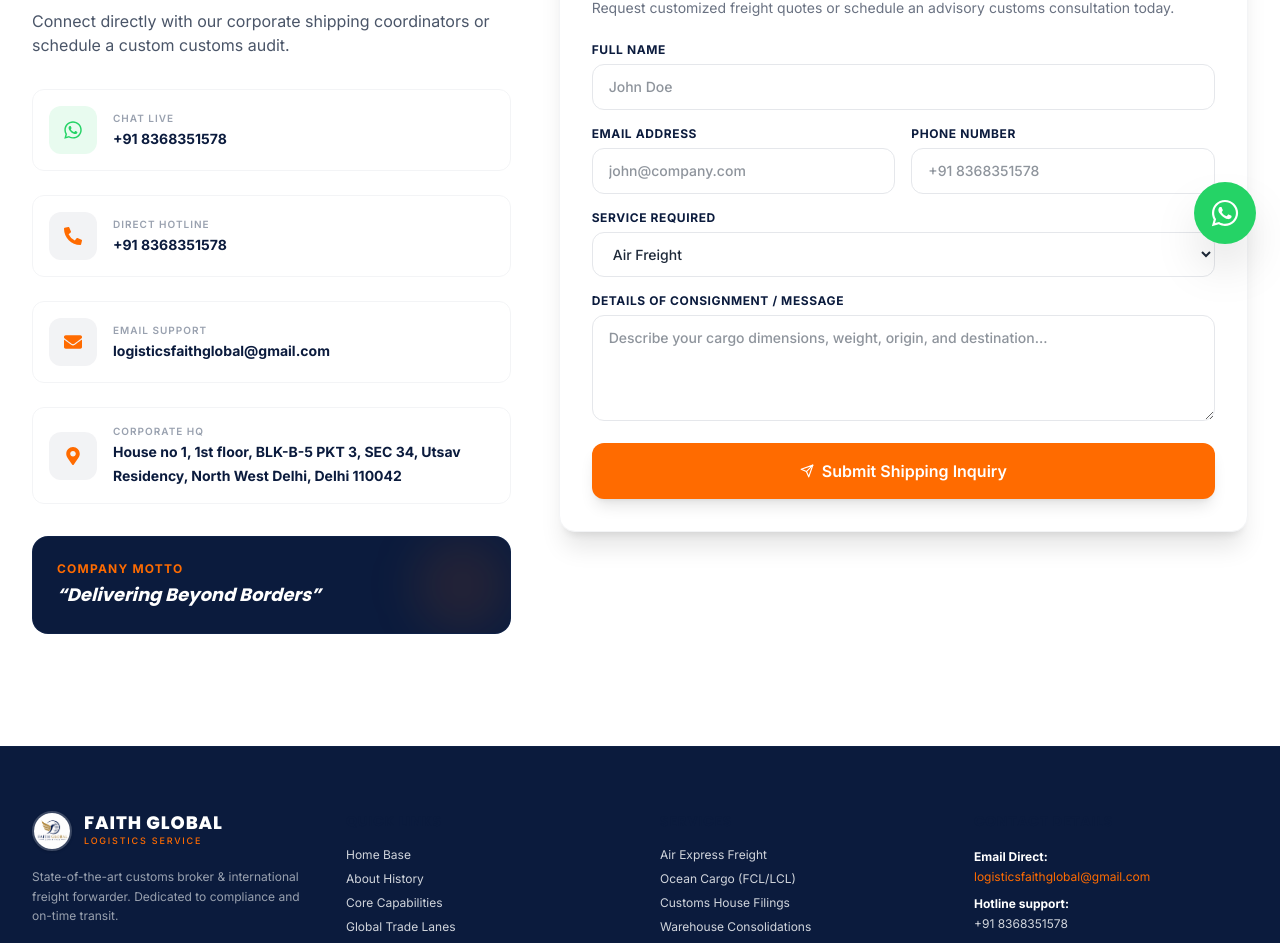
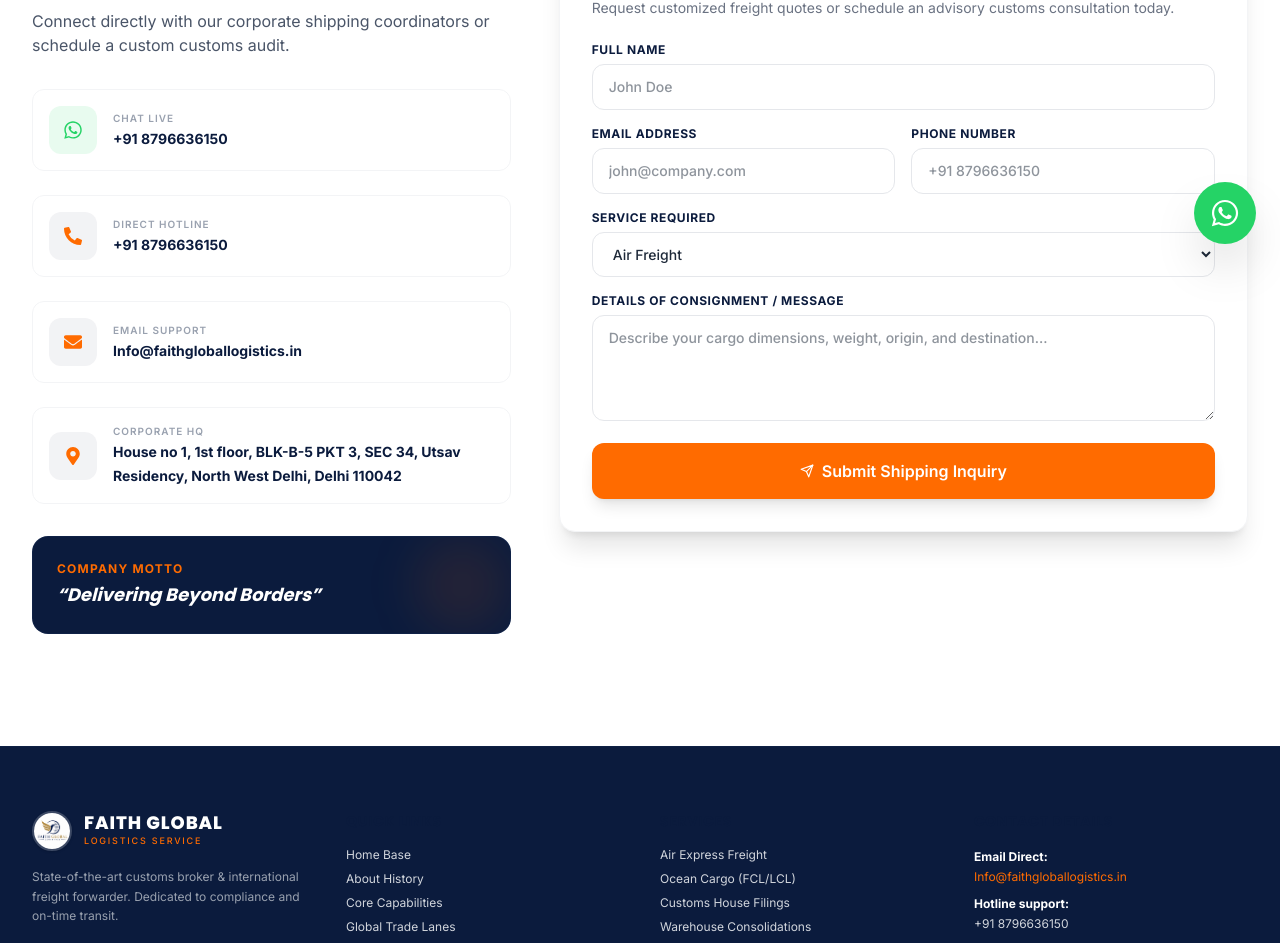
Before and after one commit to Sathish372005s/faithglobal, a Next.js app: page /contact in a window 1280 px wide. Shown: the part 532-1475 px from the top of the page. Built offline with nearby package versions, Linux system fonts and the light colour scheme.

Commit message:
after phoneno

```diff
--- a/app/components/ContactForm.tsx
+++ b/app/components/ContactForm.tsx
@@ -139,7 +139,7 @@
               required
               value={formData.phone}
               onChange={handleChange}
-              placeholder="+91 8368351578"
+              placeholder="+91 8796636150"
               className="w-full px-4 py-3 border border-gray-200 rounded-xl focus:border-navy focus:outline-none text-gray-800 text-sm font-medium transition-colors"
             />
           </div>
--- a/app/components/Footer.tsx
+++ b/app/components/Footer.tsx
@@ -61,11 +61,11 @@
             <ul className="space-y-2 text-xs text-gray-300 leading-relaxed">
               <li>
                 <span className="font-bold text-white block">Email Direct:</span>
-                <a href="mailto:logisticsfaithglobal@gmail.com" className="hover:text-white text-orange-accent">logisticsfaithglobal@gmail.com</a>
+                <a href="mailto:Info@faithgloballogistics.in" className="hover:text-white text-orange-accent">Info@faithgloballogistics.in</a>
               </li>
               <li>
                 <span className="font-bold text-white block">Hotline support:</span>
-                <a href="tel:8368351578" className="hover:text-white">+91 8368351578</a>
+                <a href="tel:8796636150" className="hover:text-white">+91 8796636150</a>
               </li>
               <li>
                 <span className="font-bold text-white block">Corporate HQ:</span>
--- a/app/components/Navbar.tsx
+++ b/app/components/Navbar.tsx
@@ -51,7 +51,7 @@
           {/* Action / Phone Info */}
           <div className="hidden lg:flex items-center gap-6">
             <a
-              href="tel:8368351578"
+              href="tel:8796636150"
               className="flex items-center gap-2 text-sm text-gray-300 hover:text-orange-accent transition-colors"
             >
               <div className="w-9 h-9 rounded-full bg-navy-light flex items-center justify-center text-orange-accent">
@@ -59,7 +59,7 @@
               </div>
               <div className="flex flex-col text-left">
                 <span className="text-[10px] text-gray-400 uppercase tracking-wider">Call Experts</span>
-                <span className="font-semibold text-white">+91 8368351578</span>
+                <span className="font-semibold text-white">+91 8796636150</span>
               </div>
             </a>
             <a
@@ -73,7 +73,7 @@
           {/* Mobile menu button */}
           <div className="md:hidden flex items-center gap-3">
             <a
-              href="tel:8368351578"
+              href="tel:8796636150"
               className="w-10 h-10 rounded-full bg-navy-light flex items-center justify-center text-orange-accent hover:bg-navy-light/80 transition-colors"
             >
               <FiPhone className="text-lg" />
@@ -115,13 +115,13 @@
 
           <div className="flex flex-col space-y-4">
             <a
-              href="tel:8368351578"
+              href="tel:8796636150"
               className="flex items-center gap-3 p-4 rounded-xl bg-navy-light/50 border border-navy-light/40 text-left"
             >
               <FiPhone className="text-xl text-orange-accent" />
               <div>
                 <p className="text-xs text-gray-400 uppercase tracking-wider">Direct Hotline</p>
-                <p className="font-semibold text-white">+91 8368351578</p>
+                <p className="font-semibold text-white">+91 8796636150</p>
               </div>
             </a>
             <a
--- a/app/components/ShipmentTracker.tsx
+++ b/app/components/ShipmentTracker.tsx
@@ -56,7 +56,7 @@
           </div>
           <input
             type="text"
-            placeholder="e.g., AG-8368351578 or AWB-92849"
+            placeholder="e.g., AG-8796636150 or AWB-92849"
             id="tracking_id_input"
             value={trackingId}
             onChange={(e) => setTrackingId(e.target.value)}
--- a/app/components/WhatsAppButton.tsx
+++ b/app/components/WhatsAppButton.tsx
@@ -5,7 +5,7 @@
 export default function WhatsAppButton() {
   return (
     <a
-      href="https://wa.me/8368351578"
+      href="https://wa.me/8796636150"
       target="_blank"
       rel="noopener noreferrer"
       className="fixed bottom-6 right-6 z-40 bg-[#25D366] hover:bg-[#20ba5a] text-white p-4 rounded-full shadow-2xl flex items-center justify-center transition-all duration-300 hover:scale-110 active:scale-95 group"
--- a/app/contact/page.tsx
+++ b/app/contact/page.tsx
@@ -50,7 +50,7 @@
 
                 {/* WhatsApp */}
                 <a
-                  href="https://wa.me/8368351578"
+                  href="https://wa.me/8796636150"
                   target="_blank"
                   rel="noopener noreferrer"
                   className="flex items-center gap-4 p-4 rounded-xl border border-gray-100 hover:border-orange-accent/30 hover:bg-orange-accent/5 transition-all group"
@@ -60,13 +60,13 @@
                   </div>
                   <div>
                     <span className="text-[10px] text-gray-400 uppercase tracking-widest font-semibold block">Chat Live</span>
-                    <span className="text-sm font-bold text-navy group-hover:text-orange-accent transition-colors">+91 8368351578</span>
+                    <span className="text-sm font-bold text-navy group-hover:text-orange-accent transition-colors">+91 8796636150</span>
                   </div>
                 </a>
 
                 {/* Phone */}
                 <a
-                  href="tel:8368351578"
+                  href="tel:8796636150"
                   className="flex items-center gap-4 p-4 rounded-xl border border-gray-100 hover:border-orange-accent/30 hover:bg-orange-accent/5 transition-all group"
                 >
                   <div className="w-12 h-12 rounded-xl bg-navy/5 text-navy flex items-center justify-center text-lg flex-shrink-0 group-hover:bg-navy group-hover:text-white transition-colors">
@@ -74,13 +74,13 @@
                   </div>
                   <div>
                     <span className="text-[10px] text-gray-400 uppercase tracking-widest font-semibold block">Direct Hotline</span>
-                    <span className="text-sm font-bold text-navy group-hover:text-orange-accent transition-colors">+91 8368351578</span>
+                    <span className="text-sm font-bold text-navy group-hover:text-orange-accent transition-colors">+91 8796636150</span>
                   </div>
                 </a>
 
                 {/* Email */}
                 <a
-                  href="mailto:logisticsfaithglobal@gmail.com"
+                  href="mailto:Info@faithgloballogistics.in"
                   className="flex items-center gap-4 p-4 rounded-xl border border-gray-100 hover:border-orange-accent/30 hover:bg-orange-accent/5 transition-all group"
                 >
                   <div className="w-12 h-12 rounded-xl bg-navy/5 text-navy flex items-center justify-center text-lg flex-shrink-0 group-hover:bg-navy group-hover:text-white transition-colors">
@@ -88,7 +88,7 @@
                   </div>
                   <div>
                     <span className="text-[10px] text-gray-400 uppercase tracking-widest font-semibold block">Email Support</span>
-                    <span className="text-sm font-bold text-navy group-hover:text-orange-accent transition-colors">logisticsfaithglobal@gmail.com</span>
+                    <span className="text-sm font-bold text-navy group-hover:text-orange-accent transition-colors">Info@faithgloballogistics.in</span>
                   </div>
                 </a>
 
```
